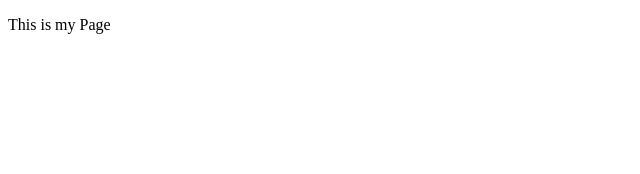
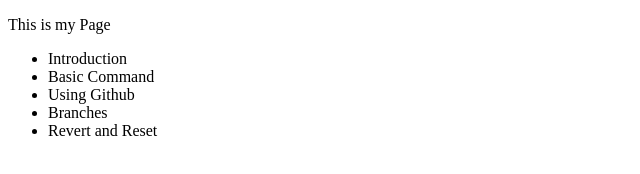
Before and after one commit to GalaxyYa/test, a plain HTML site: page index.html in a window 1280 px wide. Shown: the whole page, without its empty margins (0-640 px from the left). Drawn offline with Linux system fonts and the light colour scheme.

Commit message:
working on sample Branch

```diff
--- a/index.html
+++ b/index.html
@@ -7,5 +7,12 @@
 
     <body>
         <p>This is my Page</p>
+        <ul>
+            <li> Introduction</li>
+            <li> Basic Command</li>
+            <li> Using Github</li>
+            <li> Branches</li>
+            <li> Revert and Reset</li>
+        </ul>
     </body>
 </html>
```
